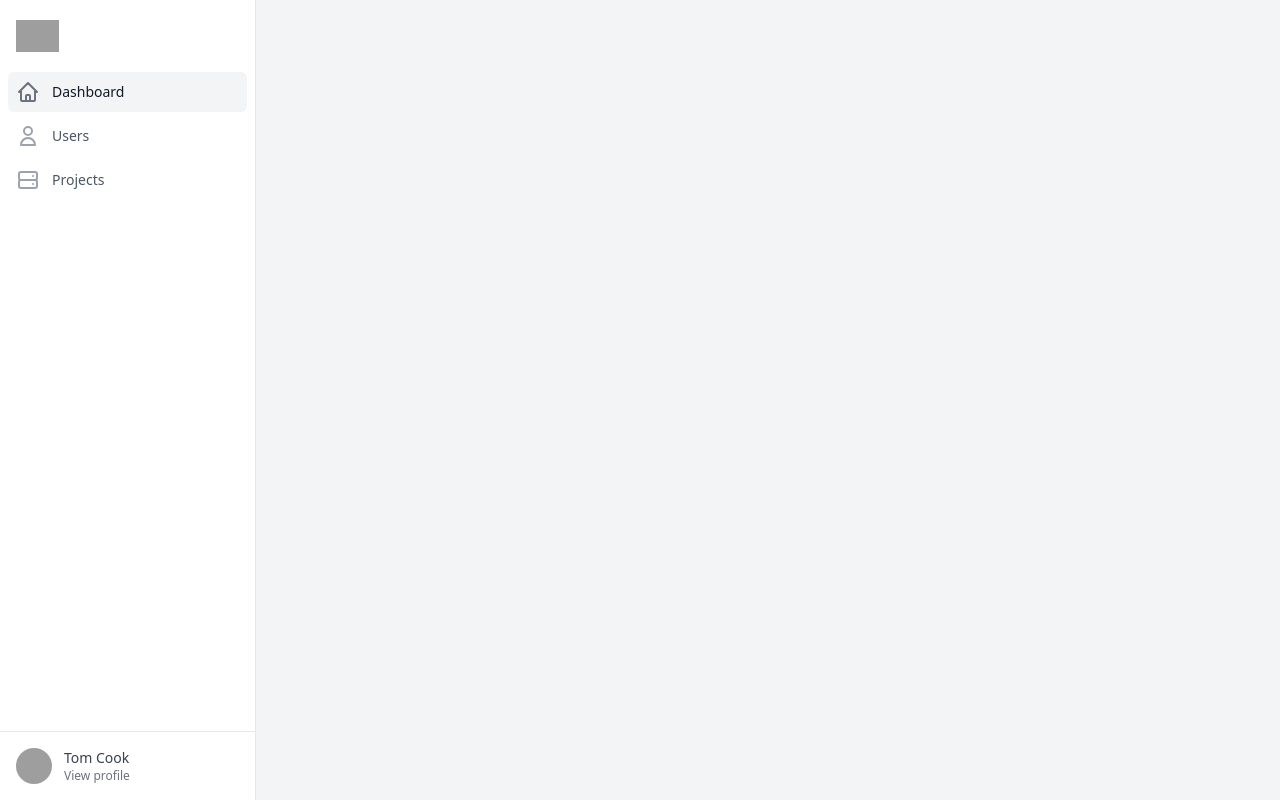
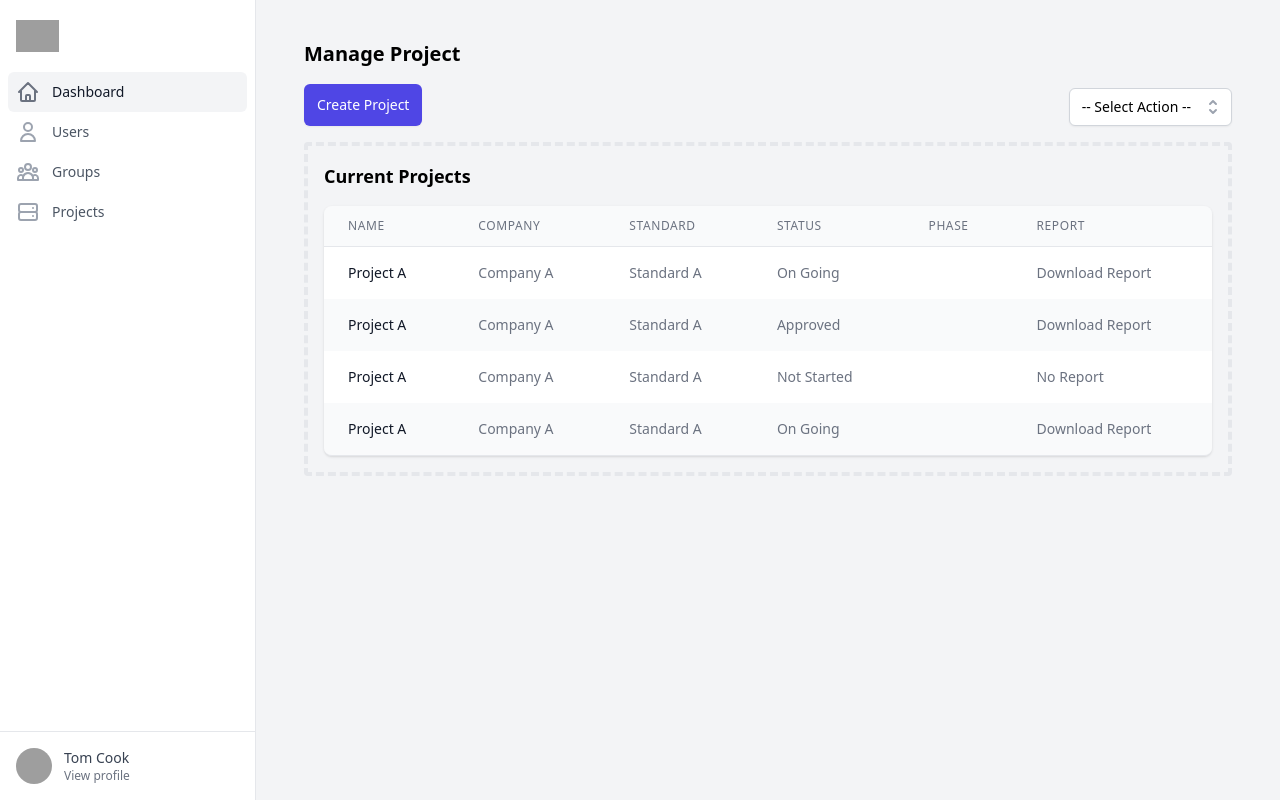
Before and after one commit to SaPH17/disarm, a React (Create React App) app in the folder view/: page /manage/project in a window 1280 px wide. Built offline with nearby package versions, Linux system fonts and the light colour scheme; grey boxes are pictures that could not be loaded.

Commit message:
chore: update view project view

```diff
--- a/package.json
+++ /dev/null
@@ -1,5 +0,0 @@
-{
-  "dependencies": {
-    "react-router": "^6.4.2"
-  }
-}
--- a/view/src/App.tsx
+++ b/view/src/App.tsx
@@ -7,11 +7,13 @@ import Dashboard from './pages/dashboard';
 import Layout from './components/structures/layout';
 import ManageUserIndex from './pages/manage/user';
 import ManageUserCreate from './pages/manage/user/create';
+import ManageProjectCreate from './pages/manage/project/create';
+import ManageProjectIndex from './pages/manage/project';
 
 function App() {
   return (
-    <Layout>
-      <Router>
+    <Router>
+      <Layout>
         <Routes>
           <Route path="auth">
             <Route path="login" element={<Login />} />
@@ -19,13 +21,17 @@ function App() {
           <Route path="manage">
             <Route path="user">
               <Route index element={<ManageUserIndex />} />
-              <Route path='create' element={<ManageUserCreate />} />
+              <Route path="create" element={<ManageUserCreate />} />
+            </Route>
+            <Route path="project">
+              <Route index element={<ManageProjectIndex />} />
+              <Route path="create" element={<ManageProjectCreate />} />
             </Route>
           </Route>
           <Route path="/" element={<Dashboard />} />
         </Routes>
-      </Router>
-    </Layout>
+      </Layout>
+    </Router>
   );
 }
 
--- a/view/src/components/structures/authorized-layout.tsx
+++ b/view/src/components/structures/authorized-layout.tsx
@@ -1,25 +1,31 @@
 /* This example requires Tailwind CSS v2.0+ */
-import { Dialog, Transition } from '@headlessui/react'
+import { Dialog, Transition } from '@headlessui/react';
 
 import {
-  HomeIcon, MenuIcon, ServerIcon, UserIcon,
-  XIcon
-} from '@heroicons/react/outline'
-import { Fragment, useState } from 'react'
-import { NavLink } from 'react-router-dom'
+  HomeIcon,
+  MenuIcon,
+  ServerIcon,
+  UserGroupIcon,
+  UserIcon,
+  XIcon,
+} from '@heroicons/react/outline';
+import { Fragment, useState } from 'react';
+import { Link } from 'react-router-dom';
+import { NavLink } from 'react-router-dom';
 
 const navigation = [
   { name: 'Dashboard', href: '/', icon: HomeIcon, current: true },
   { name: 'Users', href: '/manage/user', icon: UserIcon, current: false },
-  { name: 'Projects', href: '#', icon: ServerIcon, current: false },
-]
+  { name: 'Groups', href: '/manage/group', icon: UserGroupIcon, current: false },
+  { name: 'Projects', href: '/manage/project', icon: ServerIcon, current: false },
+];
 
 function classNames(...classes: string[]) {
-  return classes.filter(Boolean).join(' ')
+  return classes.filter(Boolean).join(' ');
 }
 
 export default function AuthorizedLayout({ children }: any) {
-  const [sidebarOpen, setSidebarOpen] = useState(false)
+  const [sidebarOpen, setSidebarOpen] = useState(false);
 
   return (
     <div className="h-screen flex overflow-hidden bg-gray-100">
@@ -81,9 +87,8 @@ export default function AuthorizedLayout({ children }: any) {
                 </div>
                 <nav className="mt-5 px-2 space-y-1">
                   {navigation.map((item) => (
+                    <Link key={item.name} to={item.href}>
                       <a
-                      key={item.name}
-                      href={item.href}
                         className={classNames(
                           item.current
                             ? 'bg-gray-100 text-gray-900'
@@ -93,13 +98,16 @@ export default function AuthorizedLayout({ children }: any) {
                       >
                         <item.icon
                           className={classNames(
-                          item.current ? 'text-gray-500' : 'text-gray-400 group-hover:text-gray-500',
+                            item.current
+                              ? 'text-gray-500'
+                              : 'text-gray-400 group-hover:text-gray-500',
                             'mr-4 h-6 w-6'
                           )}
                           aria-hidden="true"
                         />
                         {item.name}
                       </a>
+                    </Link>
                   ))}
                 </nav>
               </div>
@@ -114,15 +122,21 @@ export default function AuthorizedLayout({ children }: any) {
                       />
                     </div>
                     <div className="ml-3">
-                      <p className="text-base font-medium text-gray-700 group-hover:text-gray-900">Tom Cook</p>
-                      <p className="text-sm font-medium text-gray-500 group-hover:text-gray-700">View profile</p>
+                      <p className="text-base font-medium text-gray-700 group-hover:text-gray-900">
+                        Tom Cook
+                      </p>
+                      <p className="text-sm font-medium text-gray-500 group-hover:text-gray-700">
+                        View profile
+                      </p>
                     </div>
                   </div>
                 </a>
               </div>
             </div>
           </Transition.Child>
-          <div className="flex-shrink-0 w-14">{/* Force sidebar to shrink to fit close icon */}</div>
+          <div className="flex-shrink-0 w-14">
+            {/* Force sidebar to shrink to fit close icon */}
+          </div>
         </Dialog>
       </Transition.Root>
 
@@ -141,23 +155,27 @@ export default function AuthorizedLayout({ children }: any) {
               </div>
               <nav className="mt-5 flex-1 px-2 bg-white space-y-1">
                 {navigation.map((item) => (
-                  <a
-                    key={item.name}
-                    href={item.href}
+                  <Link key={item.name} to={item.href}>
+                    <span
                       className={classNames(
-                      item.current ? 'bg-gray-100 text-gray-900' : 'text-gray-600 hover:bg-gray-50 hover:text-gray-900',
+                        item.current
+                          ? 'bg-gray-100 text-gray-900'
+                          : 'text-gray-600 hover:bg-gray-50 hover:text-gray-900',
                         'group flex items-center px-2 py-2 text-sm font-medium rounded-md'
                       )}
                     >
                       <item.icon
                         className={classNames(
-                        item.current ? 'text-gray-500' : 'text-gray-400 group-hover:text-gray-500',
+                          item.current
+                            ? 'text-gray-500'
+                            : 'text-gray-400 group-hover:text-gray-500',
                           'mr-3 h-6 w-6'
                         )}
                         aria-hidden="true"
                       />
                       {item.name}
-                  </a>
+                    </span>
+                  </Link>
                 ))}
               </nav>
             </div>
@@ -172,8 +190,12 @@ export default function AuthorizedLayout({ children }: any) {
                     />
                   </div>
                   <div className="ml-3">
-                    <p className="text-sm font-medium text-gray-700 group-hover:text-gray-900">Tom Cook</p>
-                    <p className="text-xs font-medium text-gray-500 group-hover:text-gray-700">View profile</p>
+                    <p className="text-sm font-medium text-gray-700 group-hover:text-gray-900">
+                      Tom Cook
+                    </p>
+                    <p className="text-xs font-medium text-gray-500 group-hover:text-gray-700">
+                      View profile
+                    </p>
                   </div>
                 </div>
               </a>
@@ -194,7 +216,9 @@ export default function AuthorizedLayout({ children }: any) {
         <main className="flex-1 relative z-0 overflow-y-auto focus:outline-none">
           <div className="py-6">
             <div className="max-w-7xl mx-auto px-4 sm:px-6 md:px-8">
-              <div className='flex flex-col gap-2 sm:gap-4 p-2 sm:p-4'>{ children }</div>
+              <div className="flex flex-col gap-2 sm:gap-4 p-2 sm:p-4">
+                {children}
+              </div>
             </div>
           </div>
         </main>
--- a/view/src/components/table.tsx
+++ b/view/src/components/table.tsx
@@ -20,6 +20,7 @@ export default function Table({ title, content, onClickFunction = () => {} }: Ta
                   {title.map((t) => {
                     return (
                       <th
+                        key={ t }
                         scope="col"
                         className="px-6 py-3 text-left text-xs font-medium text-gray-500 uppercase tracking-wider"
                       >
@@ -42,6 +43,7 @@ export default function Table({ title, content, onClickFunction = () => {} }: Ta
                       {title.map((t, titleIndex) => {
                         return (
                           <td
+                          key={ titleIndex }
                             className={classNames(
                               titleIndex === 0
                                 ? 'font-medium text-gray-900'
--- /dev/null
+++ b/view/src/pages/manage/project/create.tsx
@@ -0,0 +1,8 @@
+export default function ManageProjectCreate(){
+  return (<>
+    <div className="text-xl font-semibold">Create Project</div>
+    <div>
+
+    </div>
+  </>)
+}
--- /dev/null
+++ b/view/src/pages/manage/project/index.tsx
@@ -0,0 +1,75 @@
+import SelectBox, { GeneralSelectBoxData, SelectBoxData } from '../../../components/select-box';
+import Table from '../../../components/table';
+
+const content = [
+  {
+    name: 'Project A',
+    company: 'Company A',
+    standard: 'Standard A',
+    status: 'On Going',
+    phase: '',
+    report: 'Download Report'
+  },
+  {
+    name: 'Project A',
+    company: 'Company A',
+    standard: 'Standard A',
+    status: 'Approved',
+    phase: '',
+    report: 'Download Report'
+  },
+  {
+    name: 'Project A',
+    company: 'Company A',
+    standard: 'Standard A',
+    status: 'Not Started',
+    phase: '',
+    report: 'No Report'
+  },
+  {
+    name: 'Project A',
+    company: 'Company A',
+    standard: 'Standard A',
+    status: 'On Going',
+    phase: '',
+    report: 'Download Report'
+  },
+];
+
+const items: SelectBoxData[] = [
+  {
+    id: '1',
+    name: 'Edit Project',
+  },
+  {
+    id: '2',
+    name: 'Add User',
+  },
+  {
+    id: '3',
+    name: 'Generate Report',
+  },
+]
+
+const title = ['name', 'company', 'standard', 'status', 'phase', 'report'];
+
+export default function ManageProjectIndex() {
+  return (
+    <>
+      <div className="text-xl font-semibold">Manage Project</div>
+      <div className="flex flex-row justify-between gap-2 sm:gap-4">
+        <button
+          type="button"
+          className="inline-flex items-center px-3 py-2 border border-transparent text-sm leading-4 font-medium rounded-md shadow-sm text-white bg-indigo-600 hover:bg-indigo-700 focus:outline-none focus:ring-2 focus:ring-offset-2 focus:ring-indigo-500"
+        >
+          Create Project
+        </button>
+        <SelectBox items={items} defaultValue={ '-- Select Action --' } />
+      </div>
+      <div className="flex flex-col gap-2 sm:gap-4 p-2 sm:p-4 bg-gray-100 rounded border border-4 border-dashed rounded">
+        <div className="text-lg font-semibold">Current Projects</div>
+        <Table title={title} content={content} />
+      </div>
+    </>
+  );
+}
```
Also changed, not shown: view/src/pages/manage/user/index.tsx (+20 -3 lines), 2 other files (tests, documents, lock files or other folders). Lines whose indentation alone changed are shown as unchanged.
